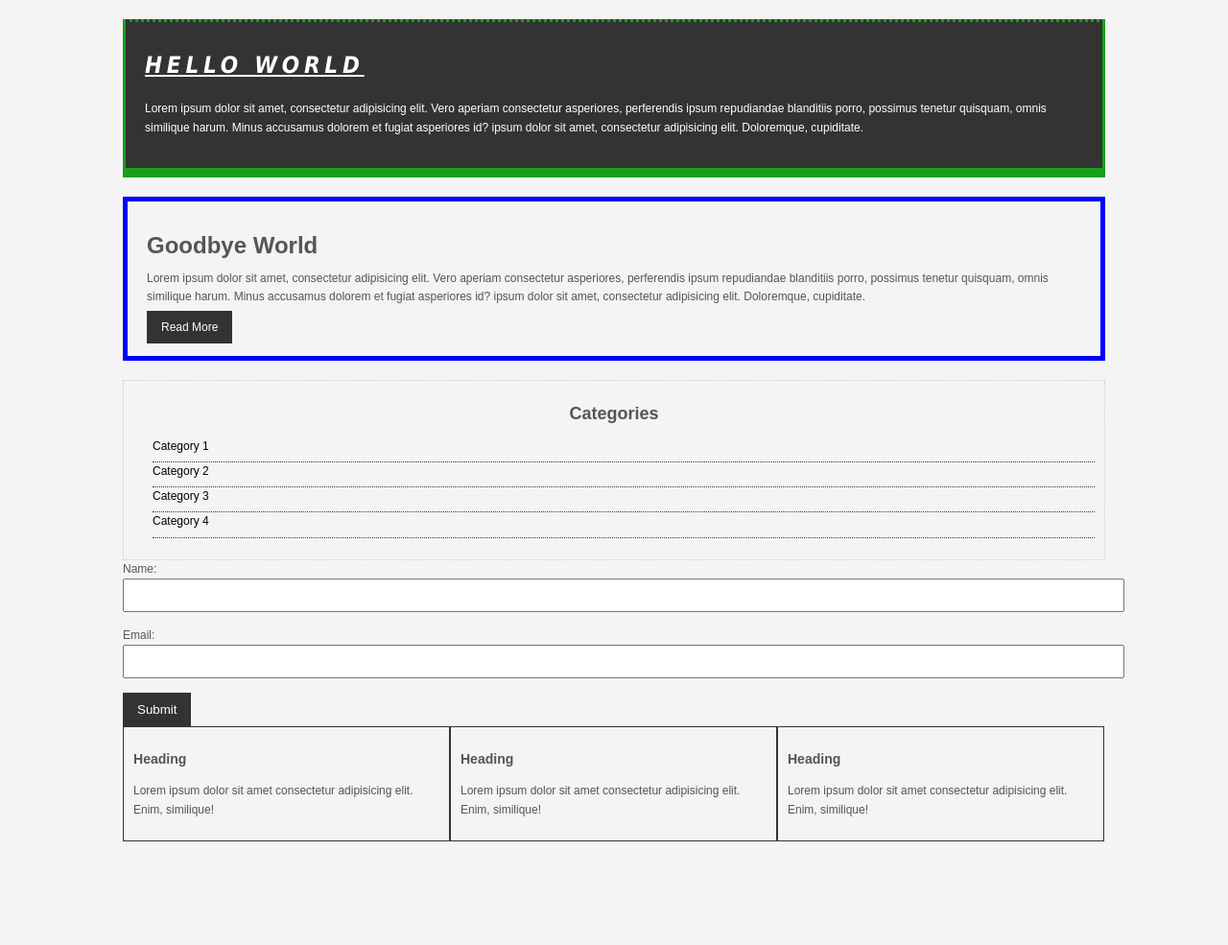
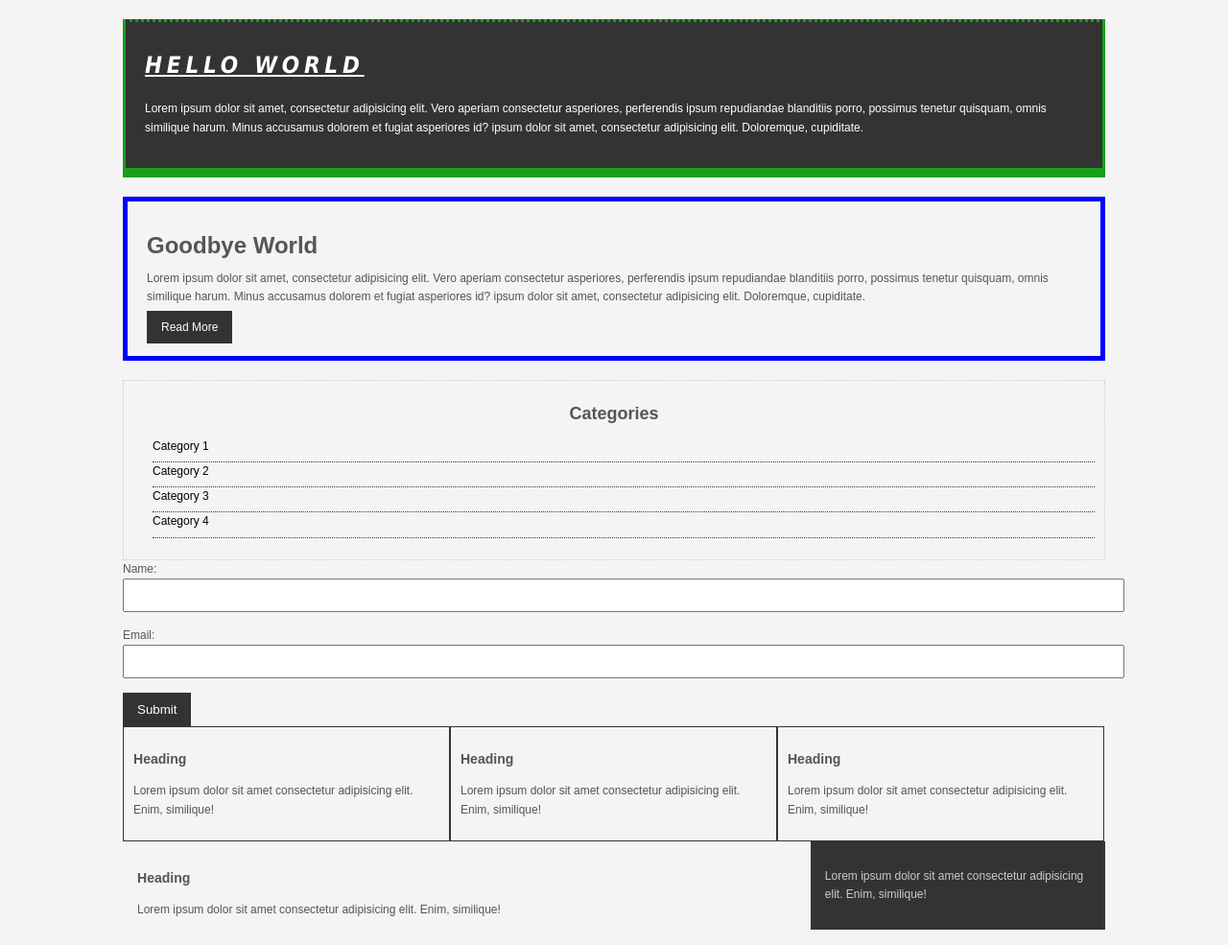
Before and after one commit to ryanmello/css-cc, a plain HTML site: page index.html in a window 1280 px wide. Shown: the whole page at 96% size. Before the commit the page ends 877 px from the top, so only its background shows below. Drawn offline with Linux system fonts and the light colour scheme.

Commit message:
added sidebar

```diff
--- a/index.html
+++ b/index.html
@@ -74,6 +74,19 @@
           similique!
         </p>
       </div>
+      <div id="main-block">
+        <h3>Heading</h3>
+        <p>
+          Lorem ipsum dolor sit amet consectetur adipisicing elit. Enim,
+          similique!
+        </p>
+      </div>
+      <div id="sidebar">
+        <p>
+          Lorem ipsum dolor sit amet consectetur adipisicing elit. Enim,
+          similique!
+        </p>
+      </div>
     </div>
     <!--Conatiner ends-->
   </body>
--- a/style.css
+++ b/style.css
@@ -36,6 +36,10 @@ a:hover{
 
 .button:hover{
     color: rgb(105, 101, 101);
+}
+
+.clr{
+    clear: both;
 }
 
 .box-1{
@@ -131,4 +135,18 @@ a:hover{
     box-sizing: border-box;
 }
 
-/* 54:11 */
+#main-block{
+    float: left;
+    width: 70%;
+    padding: 15px;
+    box-sizing: border-box;
+}
+
+#sidebar{
+    float: right;
+    width: 30%;
+    background-color: #333;
+    color: #ccc;
+    padding: 15px;
+    box-sizing: border-box;
+}
```
